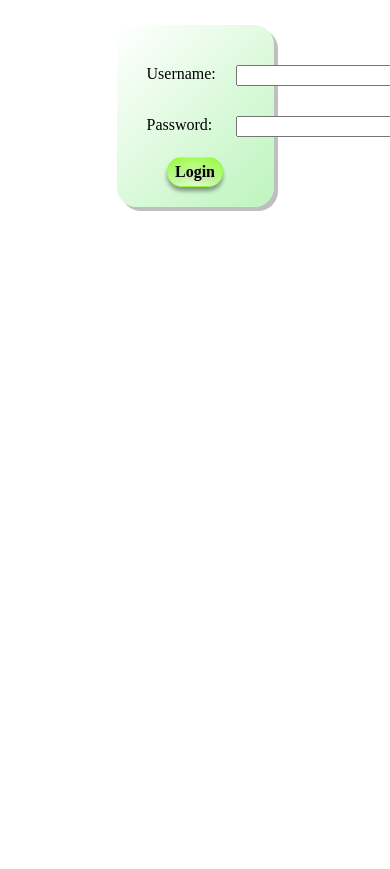
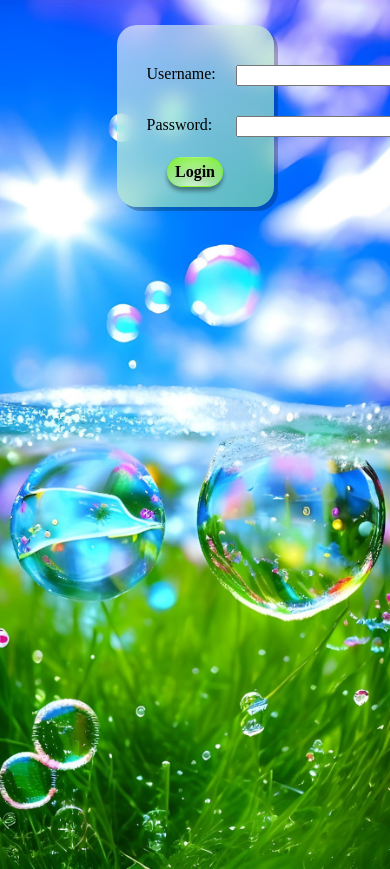
Before and after one commit to Ashleylq/social-media-site, a React (Vite) app in the folder client/: page / in a window 390 px wide. Shown: the top 869 px of the page. Before the commit the page ends 844 px from the top, so only its background shows below. Built offline with nearby package versions, Linux system fonts and the light colour scheme; a web font is replaced by a local one.

Commit message:
Add favicons and background

```diff
--- a/client/index.html
+++ b/client/index.html
@@ -2,6 +2,7 @@
 <html lang="en">
   <head>
     <meta charset="UTF-8" />
+    <link rel="icon" type="image/svg+xml" href="/favicon.svg" />
     <meta name="viewport" content="width=device-width, initial-scale=1.0" />
     <title>AeroBubble</title>
   </head>
--- a/client/src/index.css
+++ b/client/src/index.css
@@ -4,4 +4,16 @@
 body {
     margin : 0;
     padding : 0;
+    background-image: url(./assets/deskWallpaper.jpeg);
+    background-repeat: no-repeat;
+    background-position: bottom center;
+    background-size: cover;
+    width : 100%;
+    height : 100vh;
 }
+
+@media (max-width : 768px){
+    body {
+        background-image: url(./assets/mobWallpaper.jpeg);
+    }
+}
```
